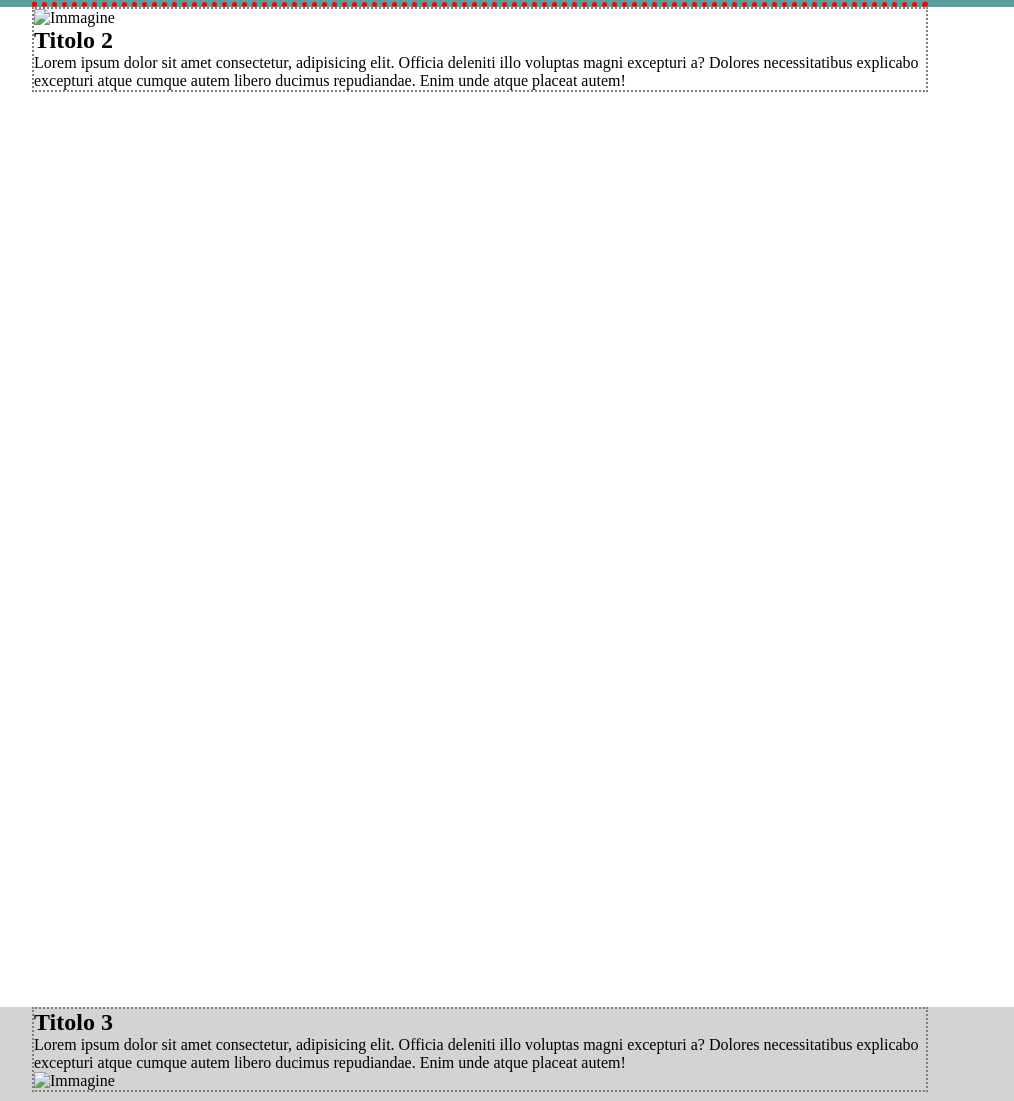
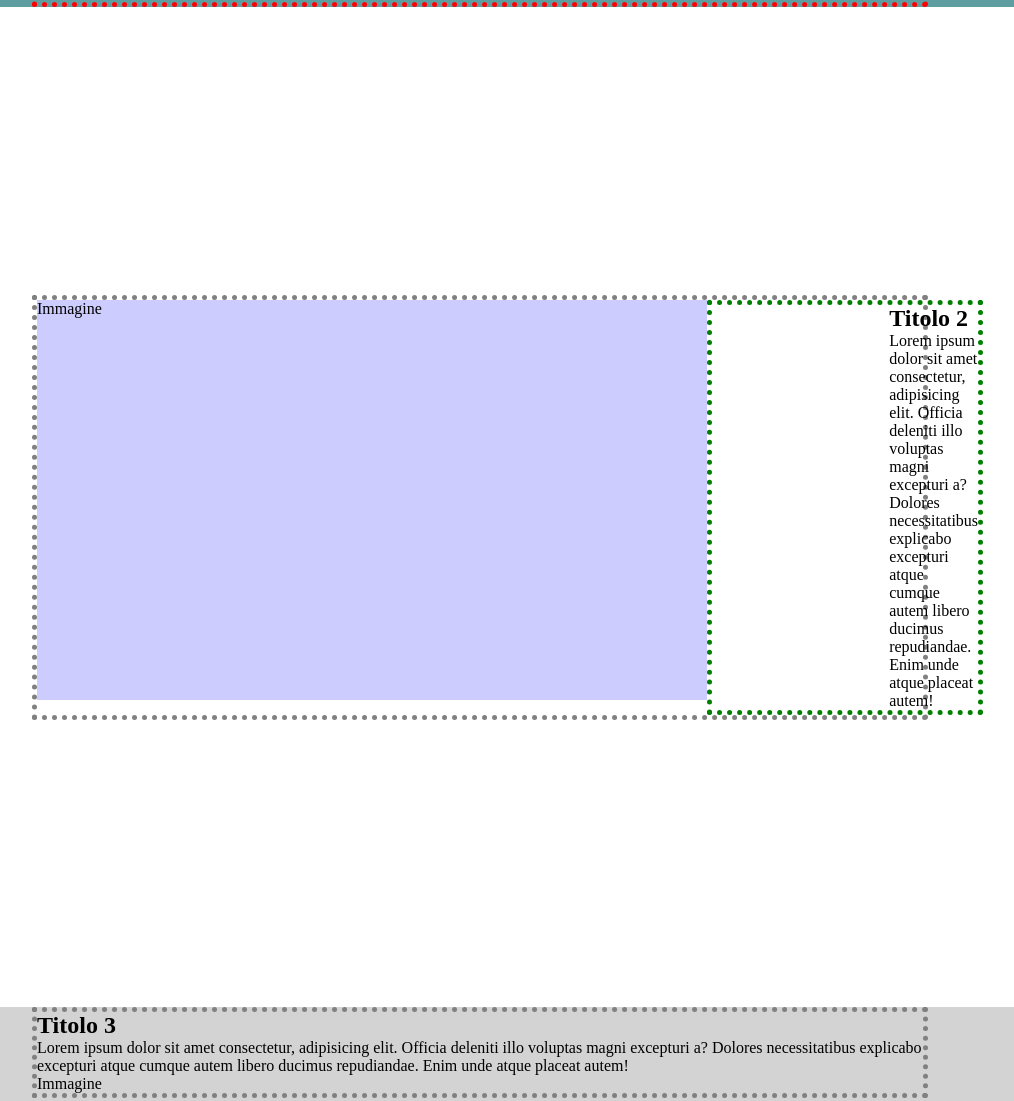
Before and after one commit to clmb00/htmlcss-struttura-discord, a plain HTML site: page index.html in a window 1280 px wide. Shown: the part 618-1719 px from the top of the page, without its empty margins (160-1174 px from the left). Drawn offline with Linux system fonts and the light colour scheme.

Commit message:
[ADD] layout white sections

```diff
--- a/css/style.css
+++ b/css/style.css
@@ -8,7 +8,7 @@
   width: 70%;
   max-width: 1200px;
   margin: 0 auto;
-  border: 2px dotted grey;
+  border: 5px dotted grey;
 }
 
 #primapagina{
@@ -32,6 +32,7 @@
   align-items: center;
   text-align: center;
   border: 5px dotted red;
+  /* ALTEZZA DA TOGLIERE */
   height: 545px;
 }
 
@@ -40,9 +41,30 @@
 }
 
 section:nth-child(even){
-  background-color: white;
   /* ALTEZZA DA TOGLIERE */
   height: 1000px;
+  background-color: white;
+  display: flex;
+  justify-content: center;
+  align-items: center;
+}
+
+section:nth-child(even) .imgsx{
+  display: flex;
+  justify-content: space-between;
+}
+
+section:nth-child(even) .text-content{
+  border: 5px dotted green;
+  padding-left: 20%;
+}
+
+section:nth-child(even) .img{
+  /* DIMENSIONI DA TOGLIERE */
+  width: 670px;
+  height: 400px;
+  flex-shrink: 0;
+  background-color: rgba(0, 0, 255, .2);
 }
 
 section:nth-child(odd){
--- a/index.html
+++ b/index.html
@@ -30,26 +30,30 @@
   </section>
 
   <section>
-    <div class="container">
-      <img src="#" alt="Immagine">
-      <h2>Titolo 2</h2>
-      <p>Lorem ipsum dolor sit amet consectetur, adipisicing elit. Officia deleniti illo voluptas magni excepturi a? Dolores necessitatibus explicabo excepturi atque cumque autem libero ducimus repudiandae. Enim unde atque placeat autem!</p>
+    <div class="container imgsx">
+      <div class="img">Immagine</div>
+      <div class="text-content">
+        <h2>Titolo 2</h2>
+        <p>Lorem ipsum dolor sit amet consectetur, adipisicing elit. Officia deleniti illo voluptas magni excepturi a? Dolores necessitatibus explicabo excepturi atque cumque autem libero ducimus repudiandae. Enim unde atque placeat autem!</p>
+      </div>
     </div>
   </section>
 
   <section>
-    <div class="container">
+    <div class="container ">
       <h2>Titolo 3</h2>
       <p>Lorem ipsum dolor sit amet consectetur, adipisicing elit. Officia deleniti illo voluptas magni excepturi a? Dolores necessitatibus explicabo excepturi atque cumque autem libero ducimus repudiandae. Enim unde atque placeat autem!</p>
-      <img src="#" alt="Immagine">
+      <div class="img">Immagine</div>
     </div>
   </section>
 
   <section>
-    <div class="container">
-      <img src="#" alt="Immagine">
-      <h2>Titolo 4</h2>
-      <p>Lorem ipsum dolor sit amet consectetur, adipisicing elit. Officia deleniti illo voluptas magni excepturi a? Dolores necessitatibus explicabo excepturi atque cumque autem libero ducimus repudiandae. Enim unde atque placeat autem!</p>
+    <div class="container imgsx">
+      <div class="img">Immagine</div>
+      <div class="text-content">
+        <h2>Titolo 4</h2>
+        <p>Lorem ipsum dolor sit amet consectetur, adipisicing elit. Officia deleniti illo voluptas magni excepturi a? Dolores necessitatibus explicabo excepturi atque cumque autem libero ducimus repudiandae. Enim unde atque placeat autem!</p>
+      </div>
     </div>
   </section>
 
@@ -57,7 +61,7 @@
     <div class="container">
       <h2>Titolo 5</h2>
       <p>Lorem ipsum dolor sit amet consectetur adipisicing elit. Perspiciatis hic porro deserunt minus tempora nihil iste similique delectus pariatur aspernatur sit fuga, amet labore, soluta eum, animi temporibus dolor repudiandae!</p>
-      <img src="#" alt="Immagine full">
+      <div class="img">Immagine</div>
       <span>Lorem ipsum</span>
       <div>Bottone</div>
     </div>
```
